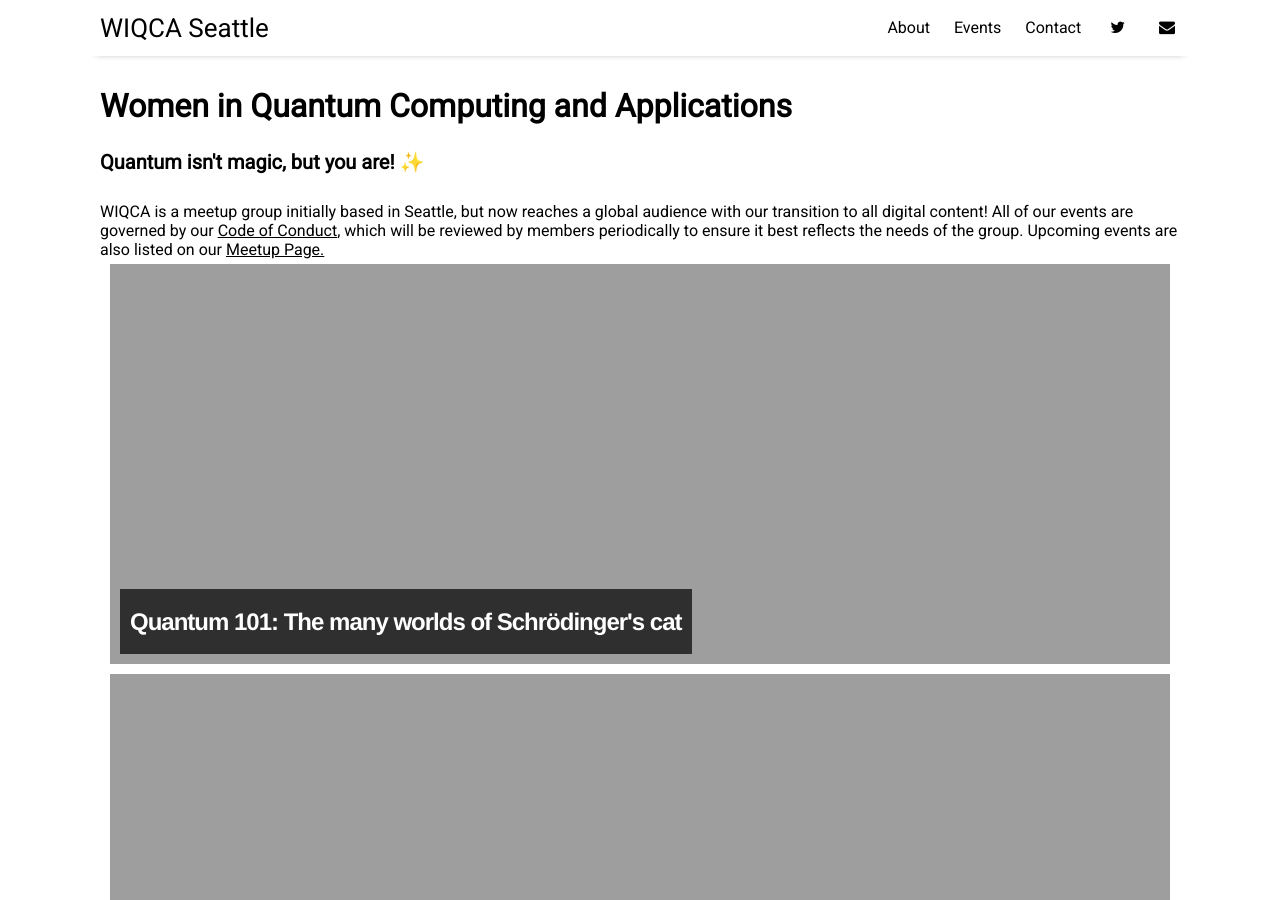
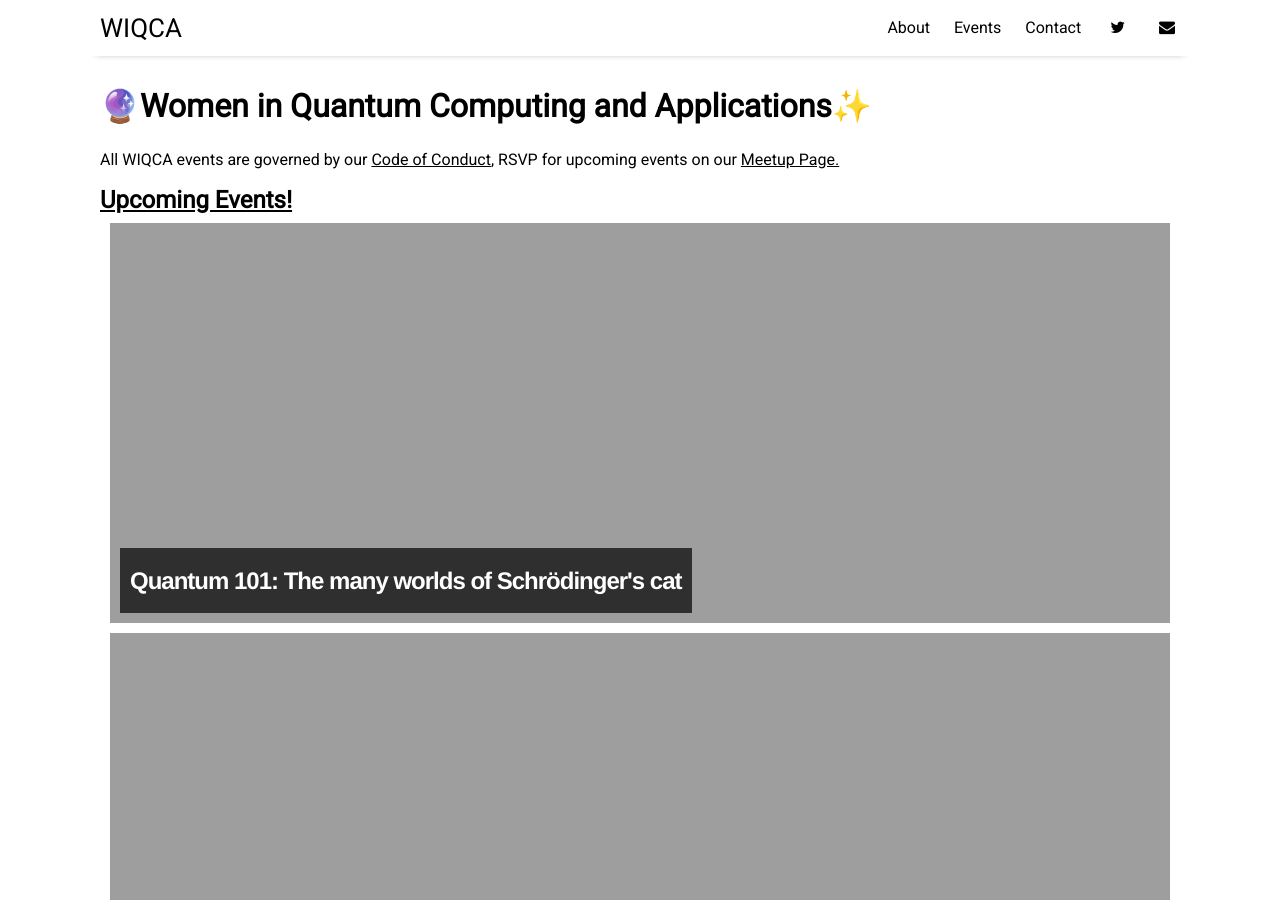
Before and after one commit to wiqca/wiqca, a Jekyll site: the page built from index.html, in a window 1280 px wide and 900 px high. Built offline with Jekyll 4.4.1, drawn with Linux system fonts in a browser that asks for light colours; nearby versions of some CDN libraries; the list of posts is cut into pages by our own code.

Commit message:
Adjusting things to be less SEA focused

```diff
--- a/_config.yml
+++ b/_config.yml
@@ -14,7 +14,7 @@ sass:
   style: :nested
 
 # Customize atom feed settings (this is where Jekyll-Feed gets configuration information)
-title:		           "WIQCA Seattle"
+title:		           "WIQCA"
 description:	       "Meetup group for Women in Quantum Computing and Applications"
 author:              "WIQCA Seattle"
 
--- a/index.html
+++ b/index.html
@@ -2,9 +2,7 @@
 layout: home
 title: Home
 ---
-<h1>Women in Quantum Computing and Applications</h1>
-<h3><emph>Quantum isn't magic, but you are! ✨</emph></h3>
+<h1>🔮Women in Quantum Computing and Applications✨</h1>
 <br>
-WIQCA is a meetup group initially based in Seattle, but now reaches a global audience with our transition to all digital content!
-All of our events are governed by our <a href="{{ site.url }}{{ site.baseurl }}code-of-conduct.md">Code of Conduct</a>, which will be reviewed by members periodically to ensure it best reflects the needs of the group.
-Upcoming events are also listed on our <a href="https://www.meetup.com/wiqca-sea/">Meetup Page.
+All WIQCA events are governed by our <a href="{{ site.url }}{{ site.baseurl }}code-of-conduct.md">Code of Conduct</a>, RSVP for upcoming events on our <a href="https://www.meetup.com/wiqca-sea/">Meetup Page.
+<h2> Upcoming Events!</h2>
--- a/pages/events.html
+++ b/pages/events.html
@@ -2,7 +2,7 @@
 layout: page
 title: Events
 ---
-<div class="blockquote"><H3>For the most up-to-date listing of our events, please see our <a href="https://www.meetup.com/wiqca-sea/">Meetup page</a>.</H3></div>
+<!-- <div class="blockquote"><H3>For the most up-to-date listing of our events, please see our <a href="https://www.meetup.com/wiqca-sea/">Meetup page</a>.</H3></div> -->
 
 {% for post in site.categories.events %}
   <a href="{{ site.github.url }}{{ post.url }}">
```
Also changed, not shown: pages/about.md (+6 -2 lines), pages/contact.md (+9 -5 lines).
